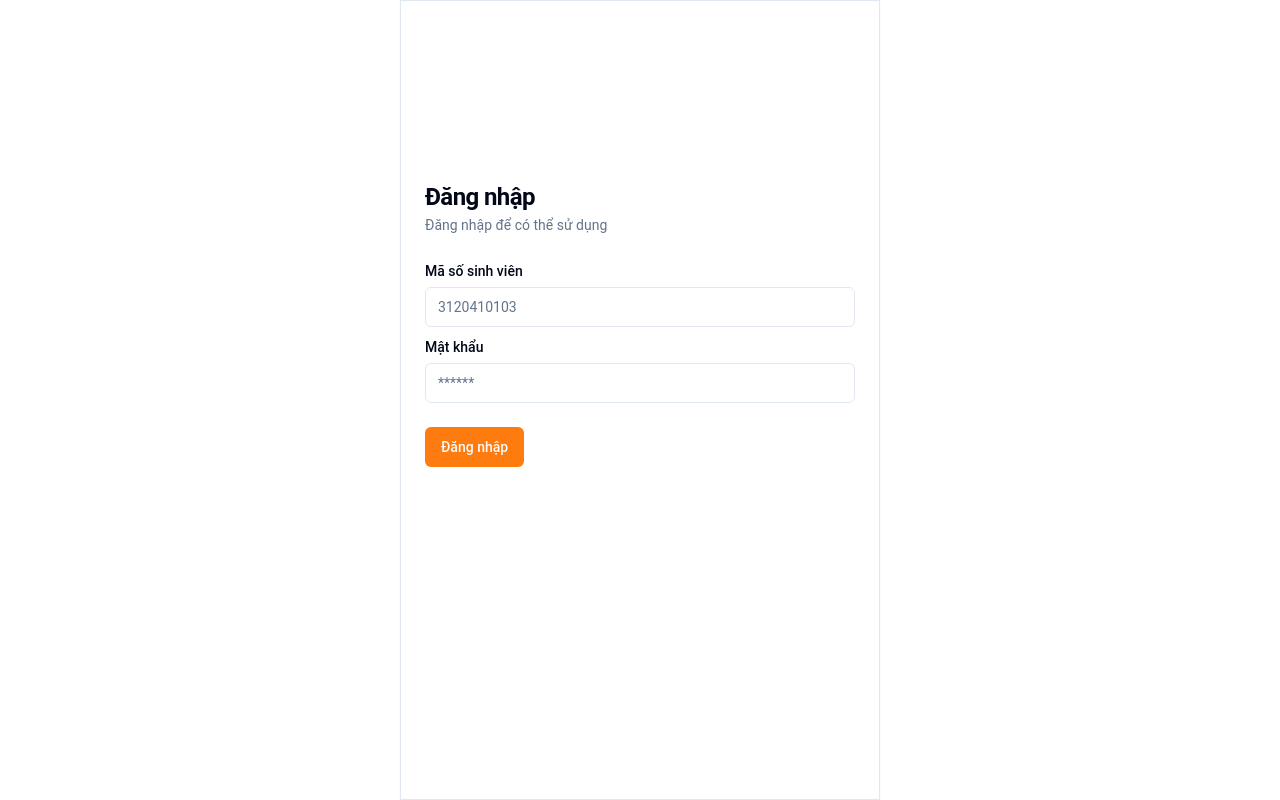
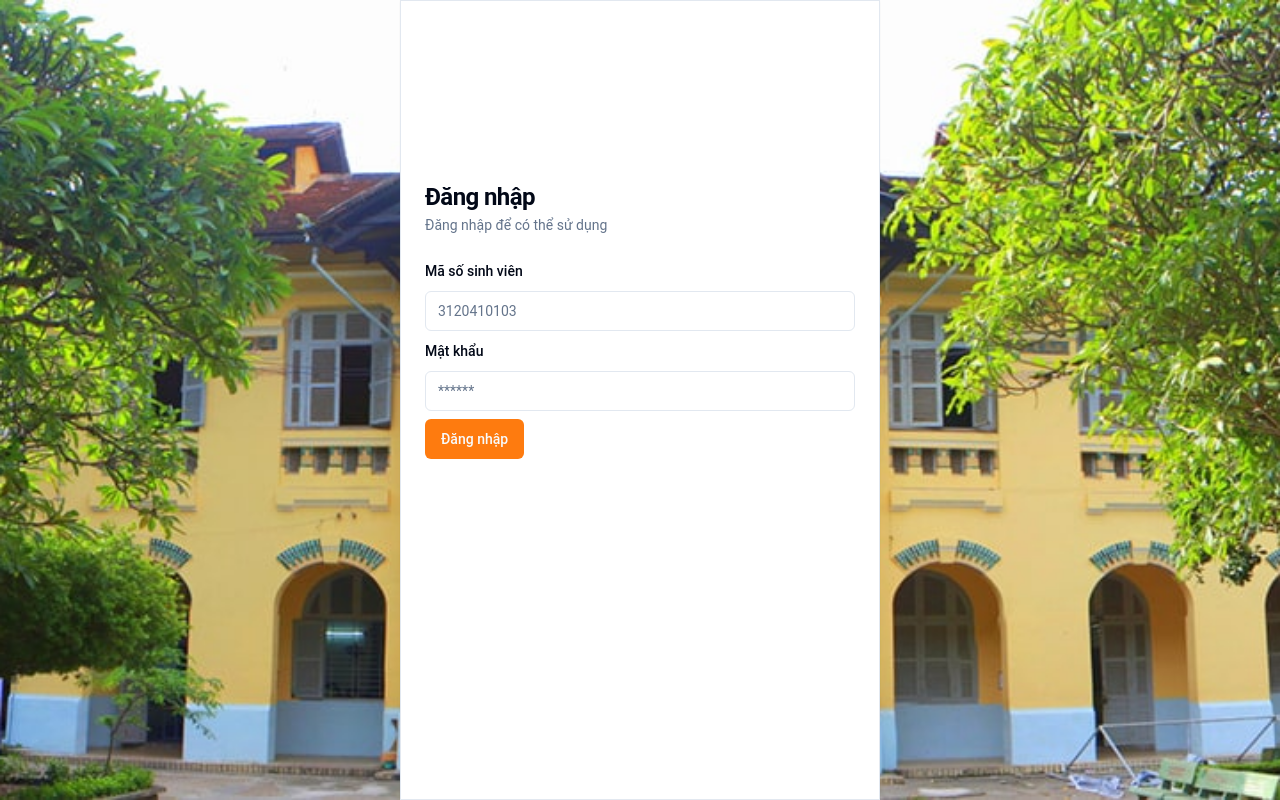
Before and after one commit to datisekai/teaching-support-storefront, a Next.js app: page /login in a window 1280 px wide. Built offline with nearby package versions, Linux system fonts and the light colour scheme.

Commit message:
feat middleware

```diff
--- a/package.json
+++ b/package.json
@@ -39,12 +39,14 @@
     "@radix-ui/react-tooltip": "^1.1.2",
     "@tanstack/react-table": "^8.19.2",
     "@yudiel/react-qr-scanner": "^2.0.4",
+    "axios": "^1.7.2",
     "class-variance-authority": "^0.7.0",
     "clsx": "^2.1.1",
     "cmdk": "^1.0.0",
     "date-fns": "^3.6.0",
     "embla-carousel-react": "^8.1.6",
     "input-otp": "^1.2.4",
+    "js-cookie": "^3.0.5",
     "lucide-react": "^0.407.0",
     "next": "14.2.5",
     "next-themes": "^0.3.0",
@@ -62,6 +64,8 @@
     "zod": "^3.23.8"
   },
   "devDependencies": {
+    "@types/jest": "^29.5.12",
+    "@types/js-cookie": "^3.0.6",
     "@types/node": "^20",
     "@types/react": "^18",
     "@types/react-dom": "^18",
--- a/src/app/layout.tsx
+++ b/src/app/layout.tsx
@@ -1,6 +1,6 @@
 import "./globals.css";
 import { ThemeProvider } from "../components/ui/theme-provider";
-
+import { Toaster } from "@/components/ui/toaster";
 export default function RootLayout({
   children,
 }: Readonly<{
@@ -9,6 +9,7 @@ export default function RootLayout({
   return (
     <html lang="en">
       <body>
+        <Toaster />
         <ThemeProvider
           attribute="class"
           defaultTheme="system"
--- a/src/app/login/page.tsx
+++ b/src/app/login/page.tsx
@@ -1,5 +1,12 @@
+"use client";
+
+import { z } from "zod";
+import { zodResolver } from "@hookform/resolvers/zod";
+import { useForm } from "react-hook-form";
 import React from "react";
 import { Button } from "@/components/ui/button";
+import { login } from "../../services/login.services";
+import Cookies from "js-cookie";
 import {
   Card,
   CardContent,
@@ -8,31 +15,116 @@ import {
   CardHeader,
   CardTitle,
 } from "@/components/ui/card";
+import {
+  Form,
+  FormControl,
+  FormDescription,
+  FormField,
+  FormItem,
+  FormLabel,
+  FormMessage,
+} from "@/components/ui/form";
 import { Input } from "@/components/ui/input";
-import { Label } from "@/components/ui/label";
-import { Tabs, TabsContent, TabsList, TabsTrigger } from "@/components/ui/tabs";
+import { useToast } from "@/components/ui/use-toast";
+import { useRouter } from "next/navigation";
+
+const formSchema = z.object({
+  code: z
+    .string()
+    .nonempty({
+      message: "Không được bỏ trống.",
+    })
+    .regex(/^\d{10}$/, {
+      message: "Mã số sinh viên phải là 10 ký tự.",
+    }),
+  password: z.string().min(6, {
+    message: "Mật khẩu ít nhất 6 ký tự.",
+  }),
+});
+
 const Login = () => {
+  const { toast } = useToast();
+  const router = useRouter();
+  const form = useForm<z.infer<typeof formSchema>>({
+    resolver: zodResolver(formSchema),
+    defaultValues: {
+      code: "",
+      password: "",
+    },
+  });
+
+  const onSubmit = async (values: z.infer<typeof formSchema>) => {
+    try {
+      const response = await login(values.code, values.password);
+      Cookies.set("lg", response.data.token);
+      toast({
+        className: "bg-success",
+        description: "Đăng nhập thành công.",
+      });
+      router.push("/user");
+    } catch (error) {
+      toast({
+        variant: "destructive",
+        description: "Sai tài khoản hoặc mật khẩu.",
+      });
+    }
+  };
   return (
-    <main className="flex min-h-screen flex-col items-center justify-between ">
-      <Card className="h-[100vh] w-[60vh] rounded-none">
+    <main className="flex min-h-screen flex-col items-center justify-between bg-[url('/slider2_1240x450-min.jpg')] bg-cover bg-center">
+      <Card className="h-[100vh] md:w-[60vh] w-full rounded-none">
         <div className="mt-[20vh]">
           <CardHeader>
             <CardTitle>Đăng nhập</CardTitle>
             <CardDescription>Đăng nhập để có thể sử dụng</CardDescription>
           </CardHeader>
-          <CardContent className="space-y-2">
-            <div className="space-y-1">
-              <Label htmlFor="mssv">Mã số sinh viên</Label>
-              <Input id="mssv" type="number" placeholder="3120410103" />
-            </div>
-            <div className="space-y-1">
-              <Label htmlFor="password">Mật khẩu</Label>
-              <Input id="password" type="password" placeholder="******" />
-            </div>
+          <CardContent>
+            <Form {...form}>
+              <form
+                onSubmit={form.handleSubmit(onSubmit)}
+                className="space-y-2"
+              >
+                <div className="space-y-1">
+                  <FormField
+                    control={form.control}
+                    name="code"
+                    render={({ field }) => (
+                      <FormItem>
+                        <FormLabel>Mã số sinh viên</FormLabel>
+                        <FormControl>
+                          <Input
+                            type="number"
+                            placeholder="3120410103"
+                            {...field}
+                          />
+                        </FormControl>
+                        <FormMessage />
+                      </FormItem>
+                    )}
+                  />
+                </div>
+                <div className="space-y-1">
+                  <FormField
+                    control={form.control}
+                    name="password"
+                    render={({ field }) => (
+                      <FormItem>
+                        <FormLabel>Mật khẩu</FormLabel>
+                        <FormControl>
+                          <Input
+                            type="password"
+                            placeholder="******"
+                            {...field}
+                          />
+                        </FormControl>
+                        <FormMessage />
+                      </FormItem>
+                    )}
+                  />
+                </div>
+                <Button type="submit">Đăng nhập</Button>
+              </form>
+            </Form>
           </CardContent>
-          <CardFooter>
-            <Button>Đăng nhập</Button>
-          </CardFooter>
         </div>
       </Card>
     </main>
--- a/src/app/middleware.ts
+++ /dev/null
@@ -1,16 +0,0 @@
-import { NextResponse } from "next/server";
-import type { NextRequest } from "next/server";
-
-// This function can be marked `async` if using `await` inside
-export function middleware(request: NextRequest) {
-  //TODO
-  //- Get cookie
-  //- If cookie exists, redirect to home
-  //- If cookie doesn't exist, redirect to login
-  return NextResponse.redirect(new URL("/home", request.url));
-}
-
-// See "Matching Paths" below to learn more
-export const config = {
-  matcher: "/about/:path*",
-};
--- a/src/app/user/attendance-history/page.tsx
+++ b/src/app/user/attendance-history/page.tsx
@@ -54,11 +54,11 @@ const AttendanceHistory = () => {
   return (
     // <main className="flex min-h-screen flex-col items-center justify-between bg-[url('/slider2_1240x450-min.jpg')] bg-cover bg-center">
     <Card className="h-[100vh] md:w-[60vh] w-full rounded-none bg-secondary">
-      <CardHeader className="bg-[url('/background-header.png')] h-[60px] flex justify-center">
+      <CardHeader className="bg-[url('/background-header.png')] h-[40px] flex justify-center">
         <SubHeader content={content} />
       </CardHeader>
       <CardContent className="px-0">
-        <ScrollArea className="h-[calc(100vh-60px)] ">
+        <ScrollArea className="h-[calc(100vh-40px)] ">
           <SectionTop />
           {arr.map((item, index) => {
             return <Section content={item} key={index} />;
--- a/src/components/custom/footer.tsx
+++ b/src/components/custom/footer.tsx
@@ -26,9 +26,9 @@ const Footer: React.FC<FooterProps> = ({ activeItem = "/user" }) => {
 
       <div
         className={`w-1/5 flex flex-col items-center ${
-          activeItem === "/qr-scanner1" ? "text-primary" : "text-slate-500"
+          activeItem === "/user/qr-scanner1" ? "text-primary" : "text-slate-500"
         }`}
-        onClick={() => handleClick("/qr-scanner")}
+        onClick={() => handleClick("/user/qr-scanner1")}
       >
         <House width={24} height={24} />
         <p className="text-xs ">Trang chủ</p>
@@ -36,9 +36,9 @@ const Footer: React.FC<FooterProps> = ({ activeItem = "/user" }) => {
 
       <div
         className={`w-1/5 flex justify-center items-center pb-2 ${
-          activeItem === "/qr-scanner" ? "text-primary" : "text-slate-500"
+          activeItem === "/user/qr-scanner" ? "text-primary" : "text-slate-500"
         }`}
-        onClick={() => handleClick("/qr-scanner")}
+        onClick={() => handleClick("/user/qr-scanner")}
       >
         <div className="bg-primary rounded-full p-2">
           <BsQrCodeScan className="w-8 h-8 text-white" />
--- a/src/components/custom/sub-header.tsx
+++ b/src/components/custom/sub-header.tsx
@@ -15,8 +15,8 @@ const SubHeader: React.FC<SubHeaderProps> = ({ content }) => {
   };
   return (
     <div className="flex items-center text-white">
-      <IoIosArrowRoundBack className="text-[32px] mr-2" onClick={handleClick} />
-      <div>{content.title}</div>
+      <IoIosArrowRoundBack className="text-[24px] mr-2" onClick={handleClick} />
+      <div className="text-sm">{content.title}</div>
     </div>
   );
 };
--- /dev/null
+++ b/src/middleware.ts
@@ -0,0 +1,29 @@
+import { NextResponse } from "next/server";
+import type { NextRequest } from "next/server";
+import { fetchUser } from "./services/login.services";
+export async function middleware(request: NextRequest) {
+  const token = request.cookies.get("lg");
+
+  console.log(token);
+
+  // try {
+  //   const response = await fetchUser();
+  //   console.log(response);
+  // } catch (error) {}
+
+  const url = request.nextUrl.clone();
+
+  if (!token && url.pathname.startsWith("/user")) {
+    return NextResponse.redirect(new URL("/login", request.url));
+  }
+
+  if (token && url.pathname === "/login") {
+    return NextResponse.redirect(new URL("/user", request.url));
+  }
+
+  return NextResponse.next();
+}
+
+export const config = {
+  matcher: ["/user/:path*", "/login"],
+};
--- /dev/null
+++ b/src/services/api.service.js
@@ -0,0 +1,21 @@
+import axios from "axios";
+import Cookies from "js-cookie";
+
+const apiService = axios.create({
+  baseURL: "http://localhost:3000",
+});
+
+apiService.interceptors.request.use(
+  (config) => {
+    const token = Cookies.get("lg");
+    if (token) {
+      config.headers.Authorization = `Bearer ${token}`;
+    }
+    return config;
+  },
+  (error) => {
+    return Promise.reject(error);
+  }
+);
+
+export default apiService;
--- /dev/null
+++ b/src/services/login.services.js
@@ -0,0 +1,13 @@
+import apiService from "./api.service";
+
+const login = async (code, password) => {
+  const response = await apiService.post("/api.auth/login", { code, password });
+  return response.data;
+};
+
+const fetchUser = async () => {
+  const response = await apiService.get("/api.user/me");
+  return response.data;
+};
+
+export { login, fetchUser };
```
Also changed, not shown: src/app/qr-scanner/page.tsx (deleted, +0 -34 lines), src/app/user/qr-scanner/page.tsx (added, +34 -0 lines), 1 other file (tests, documents, lock files or other folders).
